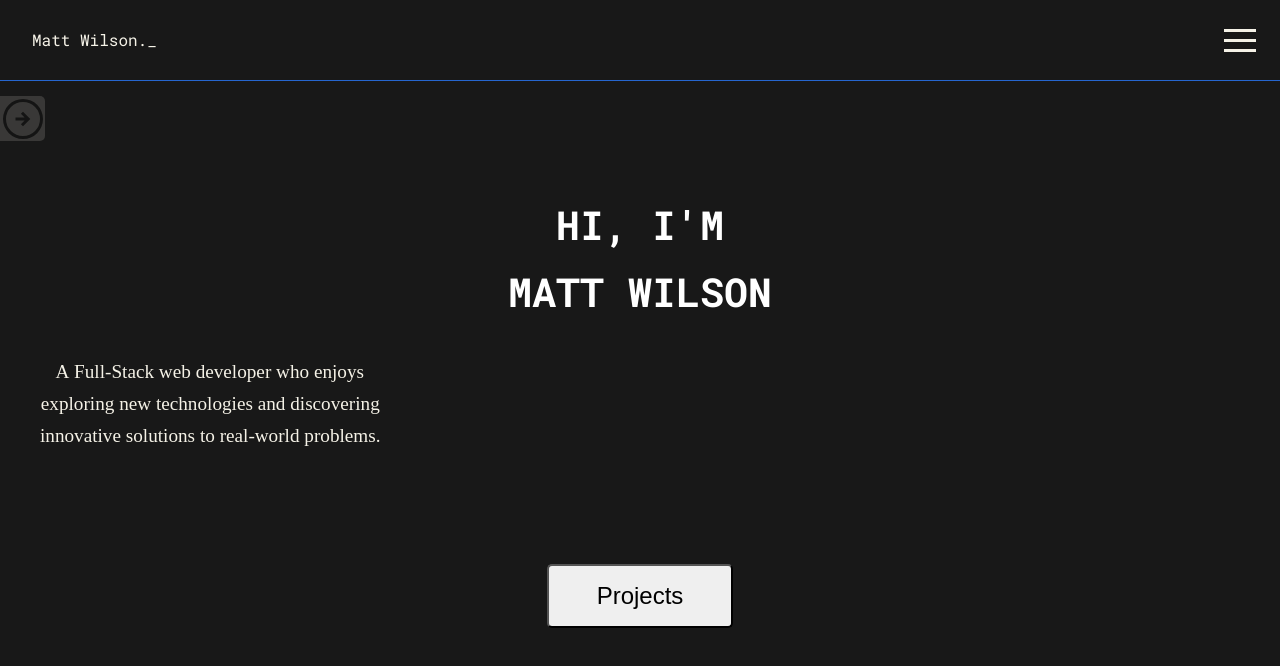
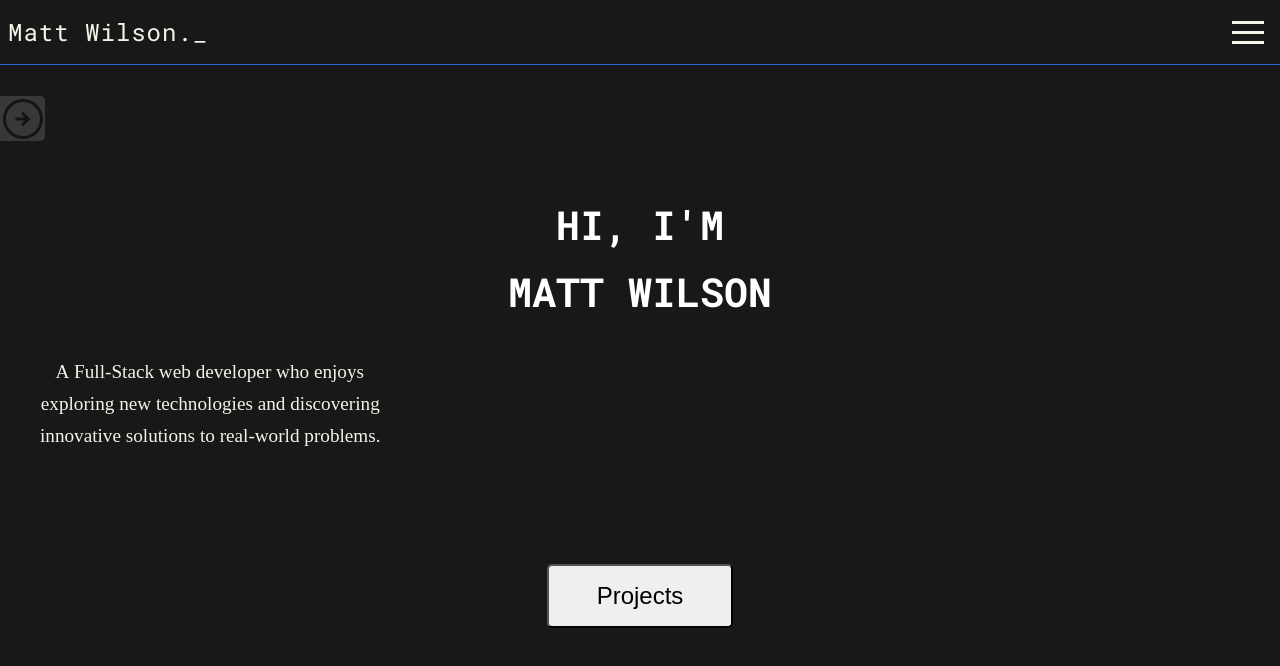
Before and after one commit to Mattwwilson34/portfolio, a Next.js app: page / in a window 1280 px wide. Shown: the top 666 px of the page. Built offline with nearby package versions, Linux system fonts and the light colour scheme.

Commit message:
style(navbar): de-nest anchor tag from within image tag

```diff
--- a/components/navbar/navbar.module.scss
+++ b/components/navbar/navbar.module.scss
@@ -3,7 +3,7 @@
 .nav {
   background-color: $primary-clr;
   border-bottom: 1px solid $accent-clr;
-  padding: $spacer;
+  padding: $spacer / 2;
   display: flex;
   justify-content: space-between;
   align-items: center;
@@ -18,12 +18,16 @@
   .image {
     display: flex;
     align-items: center;
+  }
 
-    a {
-      margin-left: $spacer;
-      color: $secondary-clr;
-      text-decoration: none;
-    }
+  a {
+    margin-left: $spacer;
+    color: $secondary-clr;
+    font-size: $fs-l;
+    text-decoration: none;
+    justify-self: flex-start;
+    margin: 0;
+    letter-spacing: 1px;
   }
 }
 
```
